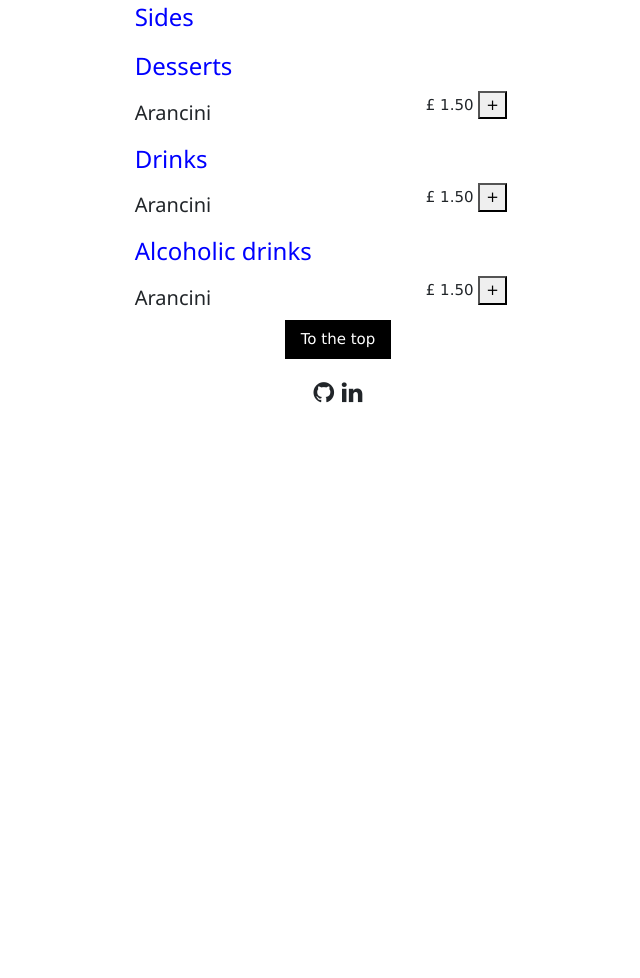
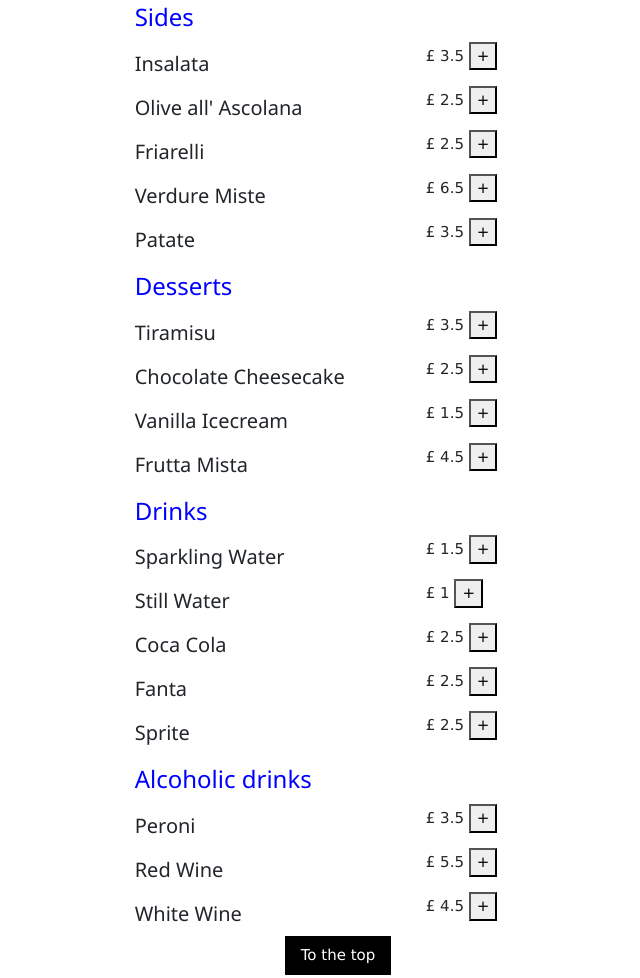
Before and after one commit to LeoRoma/leo-takeaway, a website: page index.html in a window 1280 px wide. Shown: the part 1629-2607 px from the top of the page, without its empty margins (302-942 px from the left). Before the commit the page ends 2111 px from the top, so only its background shows below. Drawn offline with nearby package versions, Linux system fonts and the light colour scheme.

Commit message:
all menu added

```diff
--- a/index.html
+++ b/index.html
@@ -135,8 +135,8 @@
               <div id="cat2" class="category">
                 <h3 class="categoryNAme">Sides</h3>
                 <div class="products">
-                  <div class="row information" id="showPizzas">
-                    <template id="pizzasTemplate">
+                  <div class="row information" id="showSides">
+                    <template id="sidesTemplate">
                       <div class="col-8">
                         <h4 class="name" id="dish">{{name}} </h4>
                       </div>
@@ -151,13 +151,15 @@
                 <h3 class="categoryNAme">Desserts</h3>
                 <div class="products">
                   <div class="productWithSynonims">
-                    <div class="row information">
+                    <div class="row information" id="showDesserts">
+                      <template id="dessertsTemplate">
                         <div class="col-8">
-                        <h4 class="name">Arancini</h4>
+                          <h4 class="name" id="dish">{{name}} </h4>
                         </div>
-                      <div class="col-4 orderDetails">
-                        <p class="price">£ 1.50 <button>+</button></p>
+                        <div class="col-4 orderDetails" id="showPrice">
+                          <p class="price">£ {{price}} <button>+</button></p>
                         </div>
+                      </template>
                     </div>
                   </div>
                 </div>
@@ -166,13 +168,15 @@
                 <h3 class="categoryNAme">Drinks</h3>
                 <div class="products">
                   <div class="productWithSynonims">
-                    <div class="row information">
+                    <div class="row information" id="showDrinks">
+                      <template id="drinksTemplate">
                         <div class="col-8">
-                        <h4 class="name">Arancini</h4>
+                          <h4 class="name" id="dish">{{name}} </h4>
                         </div>
-                      <div class="col-4 orderDetails">
-                        <p class="price">£ 1.50 <button>+</button></p>
+                        <div class="col-4 orderDetails" id="showPrice">
+                          <p class="price">£ {{price}} <button>+</button></p>
                         </div>
+                      </template>
                     </div>
                   </div>
                 </div>
@@ -181,13 +185,15 @@
                 <h3 class="categoryNAme"><a name="cat5"></a>Alcoholic drinks</h3>
                 <div class="products">
                   <div class="productWithSynonims">
-                    <div class="row information">
+                    <div class="row information" id="showAlcoholics">
+                      <template id="alcoholicsTemplate">
                         <div class="col-8">
-                        <h4 class="name">Arancini</h4>
+                          <h4 class="name" id="dish">{{name}} </h4>
                         </div>
-                      <div class="col-4 orderDetails">
-                        <p class="price">£ 1.50 <button>+</button></p>
+                        <div class="col-4 orderDetails" id="showPrice">
+                          <p class="price">£ {{price}} <button>+</button></p>
                         </div>
+                      </template>
                     </div>
                   </div>
                 </div>
--- a/menu.js
+++ b/menu.js
@@ -133,7 +133,7 @@ var menu = {
             "price": 2.50
         }
     ],
-    "alcoholic": [
+    "alcoholics": [
         {
             "name": "Peroni",
             "price": 3.50
@@ -154,13 +154,22 @@ var pizzas = menu.pizzas;
 var sides = menu.sides;
 var desserts = menu.desserts;
 var drinks = menu.drinks;
-var alcoholic = menu.alcoholic;
+var alcoholics = menu.alcoholics;
 
 $(document).ready(function () {
     var $showStarters = $('#showStarters');
     var $showPizzas = $('#showPizzas');
+    var $showSides = $('#showSides');
+    var $showDesserts = $('#showDesserts');
+    var $showDrinks = $('#showDrinks');
+    var $showAlcoholics = $('#showAlcoholics');
+
     var startersTemplate = $('#startersTemplate').html();
     var pizzasTemplate = $('#pizzasTemplate').html();
+    var sidesTemplate = $('#sidesTemplate').html();
+    var dessertsTemplate = $('#dessertsTemplate').html();
+    var drinksTemplate = $('#drinksTemplate').html();
+    var alcoholicsTemplate = $('#alcoholicsTemplate').html();
 
     function getStarters(starter) {
         $showStarters.append(Mustache.render(startersTemplate, starter))
@@ -170,13 +179,45 @@ $(document).ready(function () {
         $showPizzas.append(Mustache.render(pizzasTemplate, pizza))
     };
 
+    function getSides(side) {
+        $showSides.append(Mustache.render(sidesTemplate, side))
+    };
+
+    function getDesserts(dessert) {
+        $showDesserts.append(Mustache.render(dessertsTemplate, dessert))
+    };
+
+    function getDrinks(drink) {
+        $showDrinks.append(Mustache.render(drinksTemplate, drink))
+    };
+
+    function getAlcoholics(alcoholic) {
+        $showAlcoholics.append(Mustache.render(alcoholicsTemplate, alcoholic))
+    };
+
     $.each(starters, function (i, starter) {
         getStarters(starter);
     })
 
     $.each(pizzas, function (i, pizza) {
         getPizzas(pizza);
-        console.log(pizza.name);
+    })
+
+    $.each(sides, function (i, side) {
+        getSides(side);
+        console.log(side.name);
+    })
+
+    $.each(desserts, function (i, dessert) {
+        getDesserts(dessert);
+    })
+
+    $.each(drinks, function (i, drink) {
+        getDrinks(drink);
+    })
+
+    $.each(alcoholics, function (i, alcoholic) {
+        getAlcoholics(alcoholic);
     })
 })
 
```
Lines whose indentation alone changed are shown as unchanged.
